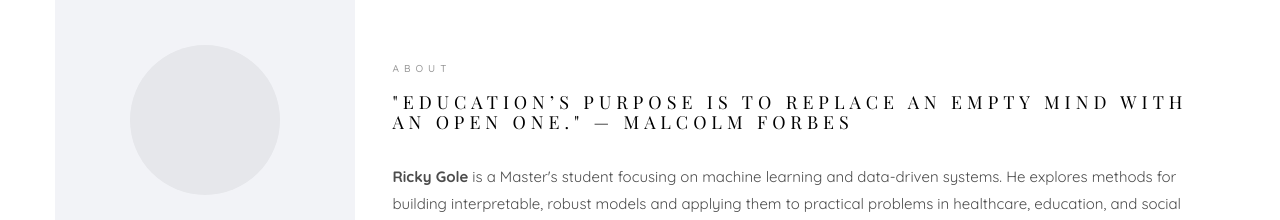
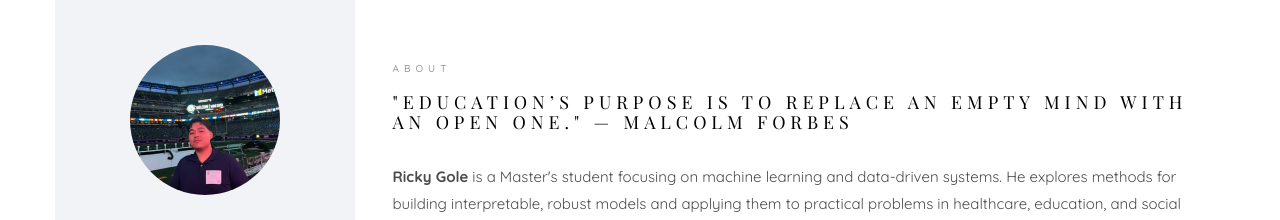
Before and after one commit to Rickygole/rickygole.github.io, a plain HTML site: page index.html in a window 1280 px wide. Shown: the top 220 px of the page. Drawn offline with nearby package versions, Linux system fonts and the light colour scheme; a script that the page names is missing; files whose address does not match are found by name; a web font is replaced by a local one.

Commit message:
Use CSS for avatar background (remove inline style)

```diff
--- a/index.html
+++ b/index.html
@@ -49,9 +49,9 @@
 		<a href="#" class="js-colorlib-nav-toggle colorlib-nav-toggle" data-toggle="collapse" data-target="#navbar" aria-expanded="false" aria-controls="navbar"><i></i></a>
 		<aside id="colorlib-aside" role="complementary" class="border js-fullheight">
                 <div class="text-center">
-                	<div class="author-img" style="background-image: url(assets/img/avatar.jpg);"></div>
-                	<h1 id="colorlib-logo"><a href="index.html">Ricky Gole</a></h1>
-                	<span class="position">Masters Student</span>
+                 	<div class="author-img"></div>
+                 	<h1 id="colorlib-logo"><a href="index.html">Ricky Gole</a></h1>
+                 	<span class="position">Masters Student</span>
             	</div>
 			<nav id="colorlib-main-menu" role="navigation" class="navbar">
 				<div id="navbar" class="collapse">
```
